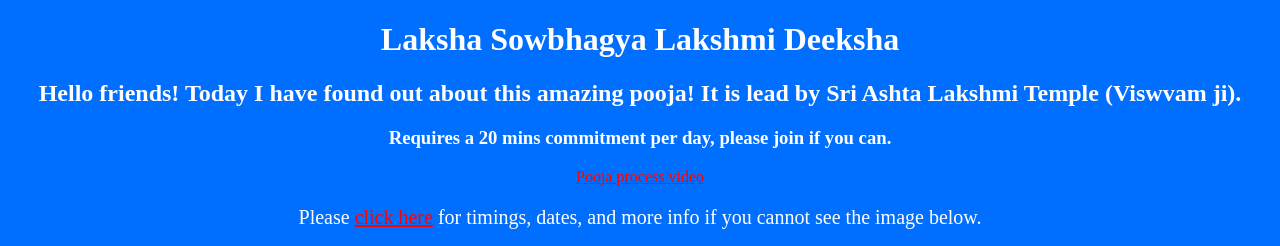
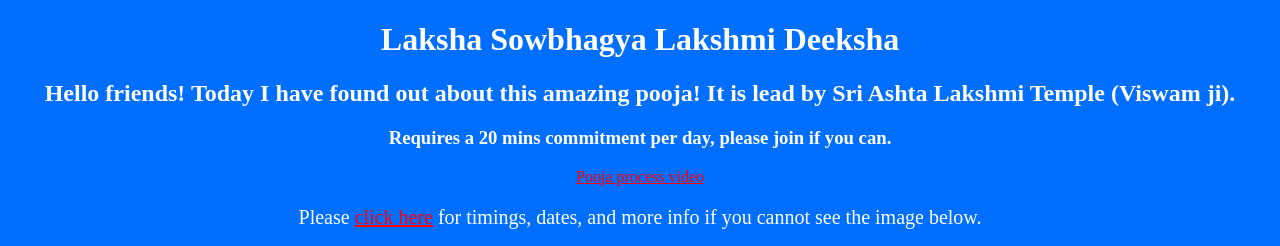
Before and after one commit to SowbhagyaLakshmiDeeksha/SowbhagyaLakshmiDeeksha.github.io, a plain HTML site: page index.html in a window 1280 px wide. Shown: the top 246 px of the page. Drawn offline with Linux system fonts and the light colour scheme.

Commit message:
Update index.html

```diff
--- a/index.html
+++ b/index.html
@@ -22,7 +22,7 @@
     <body id=bodystyle>
 
 <h1>Laksha Sowbhagya Lakshmi Deeksha</h1>
-      <h2>Hello friends! Today I have found out about this amazing pooja! It is lead by Sri Ashta Lakshmi Temple (Viswvam ji).</h2>
+      <h2>Hello friends! Today I have found out about this amazing pooja! It is lead by Sri Ashta Lakshmi Temple (Viswam ji).</h2>
       <h3>Requires a 20 mins commitment per day, please join if you can.</h3>
       <a href="https://youtu.be/KyLvSH_JZQU">Pooja process video</a>
             <p>Please <a href="https://duckielover585.github.io/pooja.jpeg">click here</a> for timings, dates, and more info if you cannot see the image below.</p>
```
